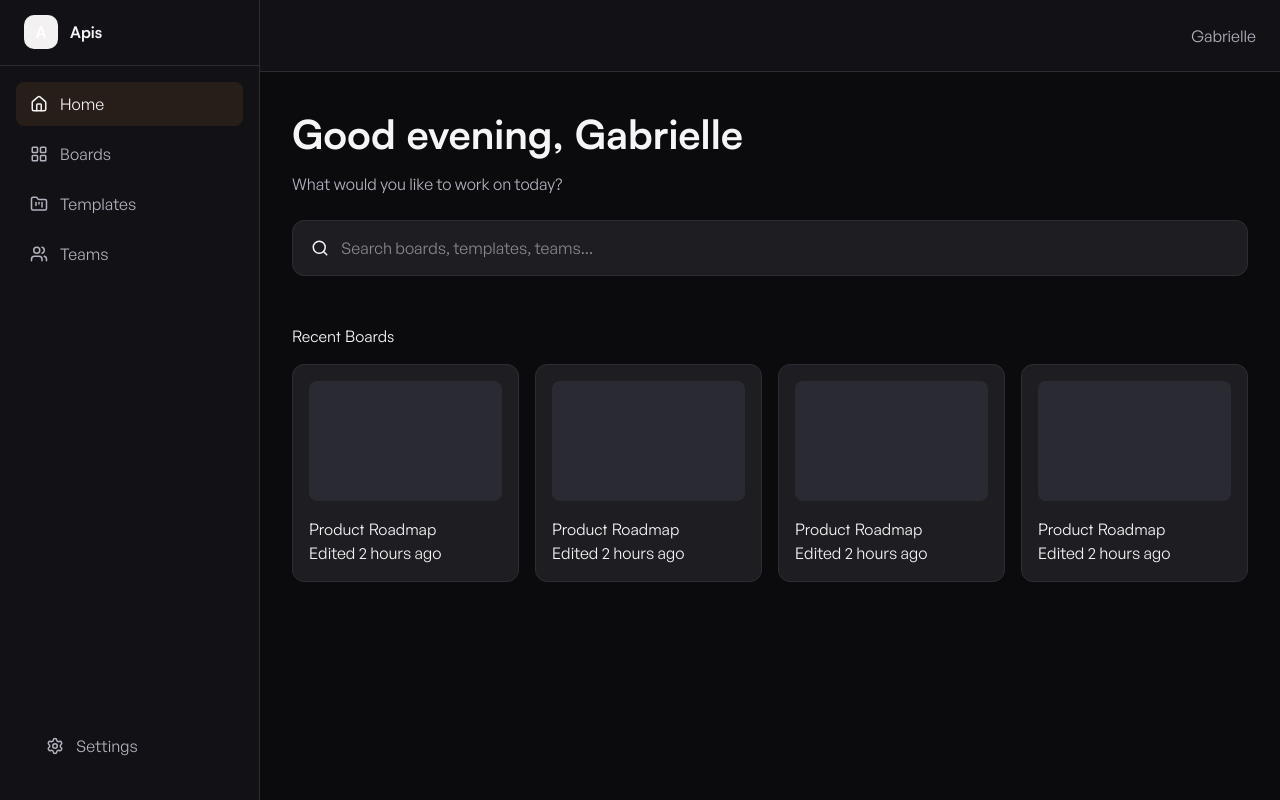
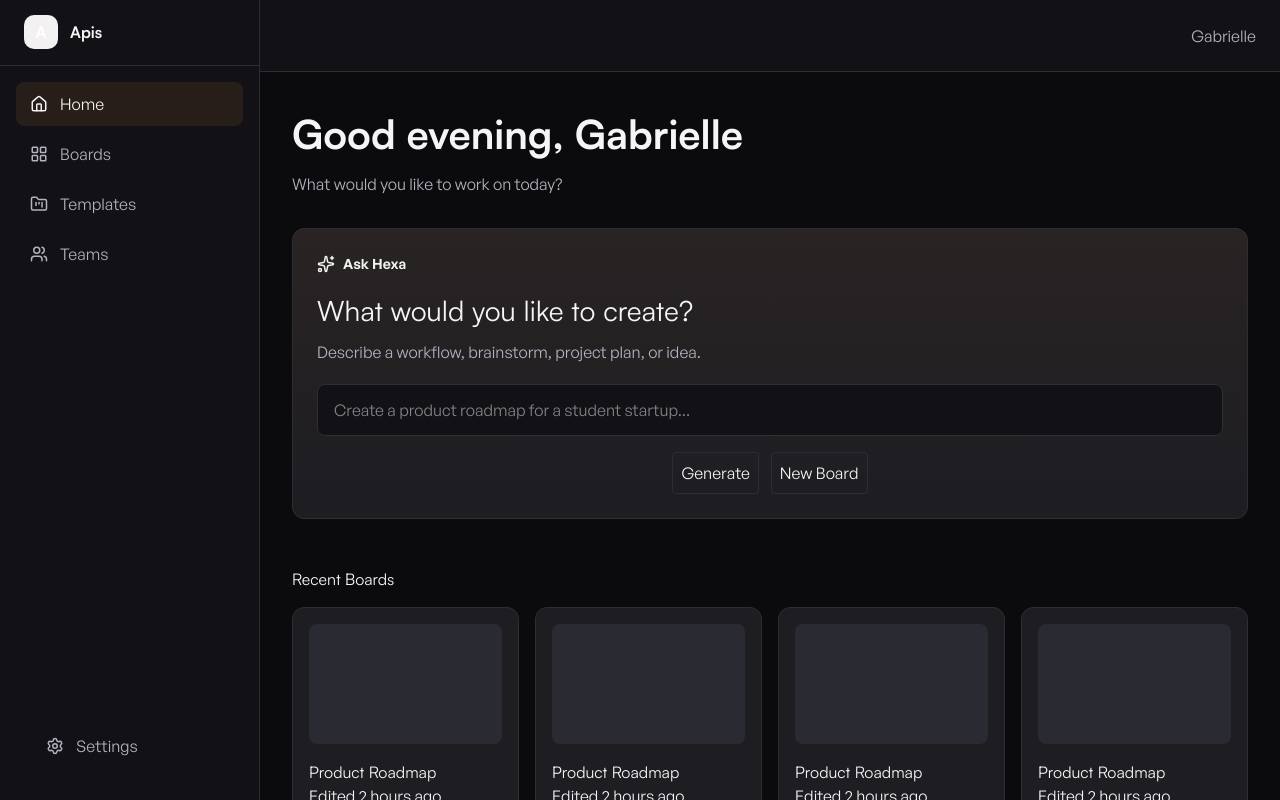
Before and after one commit to oyeinmiede/apis, a React (Vite) app: page /dashboard in a window 1280 px wide. Built offline with nearby package versions, Linux system fonts and the light colour scheme.

Commit message:
created AI launcher section

```diff
--- /dev/null
+++ b/src/features/dashboard/components/AiLauncher.jsx
@@ -0,0 +1,29 @@
+import { Sparkles } from "lucide-react";
+
+import "../styles/ai-launcher.css";
+
+function AiLauncher() {
+    return (
+        <section className="ai-launcher">
+            <div className="ai-launcher-header">
+                <Sparkles size={18} />
+
+                <span>Ask Hexa</span>
+            </div>
+
+            <h2>What would you like to create?</h2>
+            <p>Describe a workflow, brainstorm, project plan, or idea.</p>
+            <input
+                type="text"
+                placeholder="Create a product roadmap for a student startup..."
+            />
+
+            <div className="ai-launcher-actions">
+                <button>Generate</button>
+                <button className="secondary">New Board</button>
+            </div>
+        </section>
+    );
+}
+
+export default AiLauncher;
--- a/src/features/dashboard/components/CommandBar.jsx
+++ /dev/null
@@ -1,16 +0,0 @@
-import { Search } from "lucide-react";
-import './../styles/command-bar.css'
-
-function CommandBar() {
-    return (
-        <div className="command-bar">
-            <Search size={18} />
-
-            <input
-                placeholder="Search boards, templates, teams..."
-            />
-        </div>
-    );
-}
-
-export default CommandBar;
--- a/src/features/dashboard/pages/DashboardPage.jsx
+++ b/src/features/dashboard/pages/DashboardPage.jsx
@@ -2,17 +2,15 @@ import AppShell from "../../../components/layout/AppShell";
 import PageContainer from "../../../components/layout/PageContainer";
 
 import GreetingSection from "../components/GreetingSection";
-import CommandBar from "../components/CommandBar";
 import BoardCard from "../components/BoardCard";
+import AiLauncher from "../components/AiLauncher";
 
 function DashboardPage() {
     return (
         <AppShell>
             <PageContainer>
                 <GreetingSection />
-
-                <CommandBar />
-
+                <AiLauncher />
                 <div
                     style={{
                         marginTop: "48px",
--- /dev/null
+++ b/src/features/dashboard/styles/ai-launcher.css
@@ -0,0 +1,55 @@
+.ai-launcher {
+    margin-top: var(--space-6);
+    padding: 24px;
+    border: 1px solid var(--border-primary);
+    border-radius: var(--radius-lg);
+    background: linear-gradient(180deg,
+            rgba(184, 115, 51, .08),
+            transparent);
+    background-color: var(--surface-1);
+}
+
+.ai-launcher-header {
+    display: flex;
+    align-items: center;
+    gap: 8px;
+    color: var(--accent);
+    font-size: 14px;
+    font-weight: 600;
+}
+
+.ai-launcher h2 {
+    margin-top: 16px;
+    font-size: 28px;
+}
+
+.ai-launcher p {
+    margin-top: 8px;
+    color: var(--text-secondary);
+}
+
+.ai-launcher input {
+    width: 100%;
+    height: 52px;
+    margin-top: 20px;
+    padding: 0 16px;
+    border: 1px solid var(--border-primary);
+    border-radius: var(--radius-md);
+    background: var(--bg-secondary);
+    color: var(--text-primary);
+}
+
+.ai-launcher-actions {
+    display: flex;
+    align-items: center;
+    justify-content: center;
+    gap: 12px;
+    margin-top: 16px;
+}
+
+.ai-launcher-actions button {
+    border: 1px solid var(--border-primary);
+    padding: var(--space-2);
+    border-radius: var(--radius-sm);
+    cursor: pointer;
+}
--- a/src/features/dashboard/styles/command-bar.css
+++ /dev/null
@@ -1,39 +0,0 @@
-.command-bar {
-    height: 56px;
-    margin-top: 24px;
-    display: flex;
-    align-items: center;
-    gap: 12px;
-    padding: 0 18px;
-    border: 1px solid var(--border-primary);
-    border-radius: var(--radius-lg);
-    background: var(--surface-1);
-}
-
-.command-bar input {
-    flex: 1;
-    border: none;
-    outline: none;
-    background: transparent;
-    color: var(--text-primary);
-}
-
-.command-bar {
-    height: 56px;
-    margin-top: 24px;
-    display: flex;
-    align-items: center;
-    gap: 12px;
-    padding: 0 18px;
-    border: 1px solid var(--border-primary);
-    border-radius: var(--radius-lg);
-    background: var(--surface-1);
-}
-
-.command-bar input {
-    flex: 1;
-    border: none;
-    outline: none;
-    background: transparent;
-    color: var(--text-primary);
-}
```
